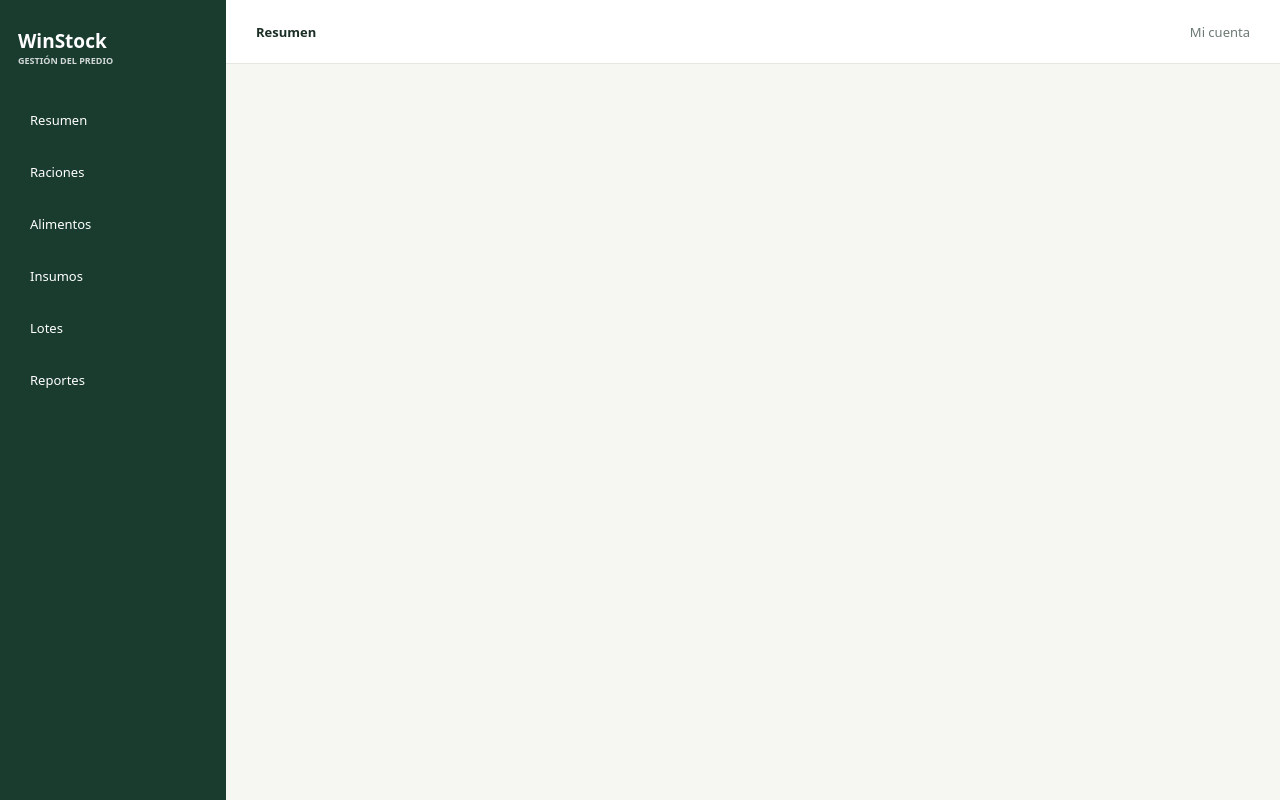
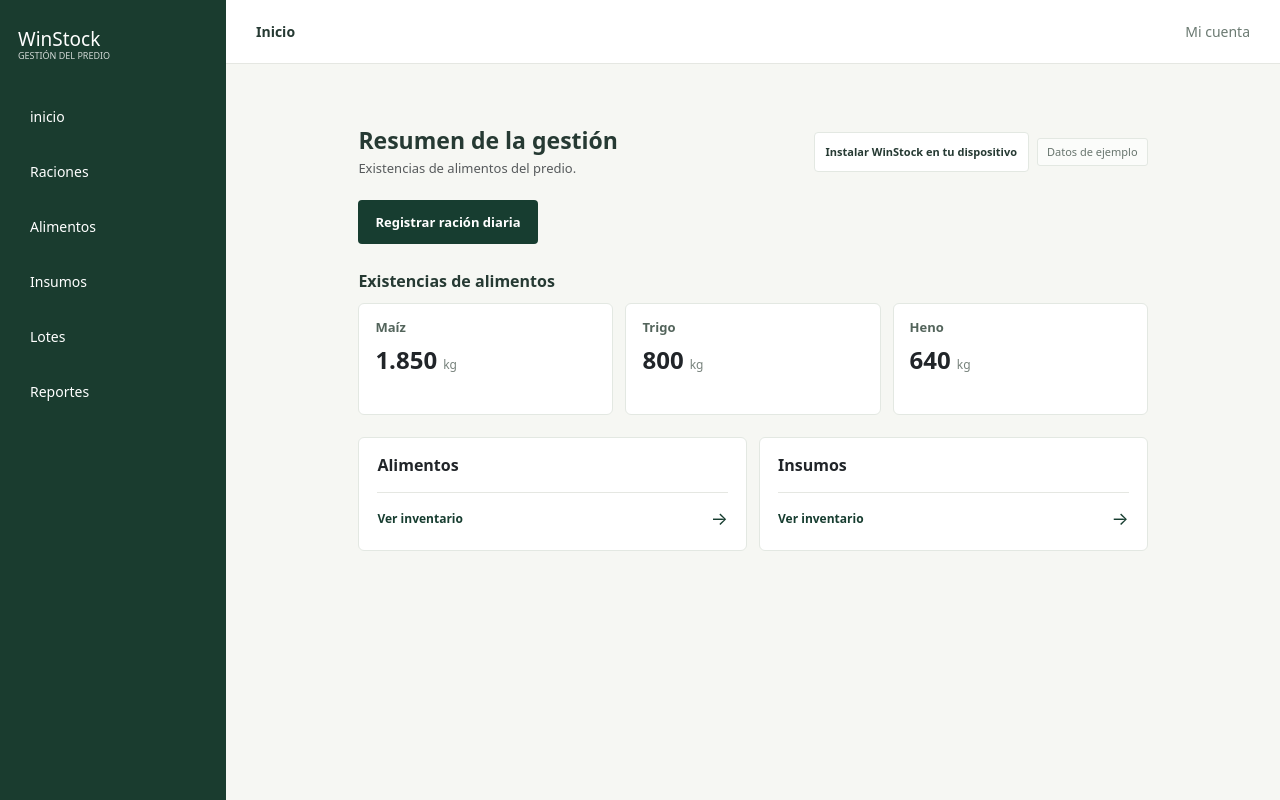
Before and after one commit to DeveloperGerard/WinStock, a Django app: page / in a window 1280 px wide. Run offline with Django 5.2, Linux system fonts and the light colour scheme; the visitor is signed in with stand-in values (Sample User, id 1).

Commit message:
feat: algo estaba haciendo...

```diff
--- /dev/null
+++ b/apps/funcionarios/static/css/inicio.css
@@ -0,0 +1,533 @@
+:root {
+    color-scheme: light;
+    --color-brand: #173d30;
+    --color-brand-active: #2f5145;
+    --color-brand-soft: #e8efeb;
+    --color-page: #f6f7f3;
+    --color-surface: #fff;
+    --color-border: #e3e8e2;
+    --color-text: #263a33;
+    --color-muted: #77827c;
+    --radius-card: 6px;
+    --shadow-panel: 0 18px 50px rgb(23 61 48 / 10%);
+    font-family: system-ui, -apple-system, BlinkMacSystemFont, "Segoe UI", sans-serif;
+  }
+
+  *,
+  *::before,
+  *::after {
+    box-sizing: border-box;
+  }
+
+  body {
+    min-width: 320px;
+    min-height: 100vh;
+    margin: 0;
+    overflow-x: clip;
+    background: var(--color-page);
+    color: var(--color-text);
+    font-size: 14px;
+    line-height: 1.5;
+  }
+
+  a {
+    color: inherit;
+    text-decoration: none;
+  }
+
+  button {
+    font: inherit;
+  }
+
+  :focus-visible {
+    outline: 3px solid #86ad93;
+    outline-offset: 3px;
+  }
+
+  [hidden] {
+    display: none !important;
+  }
+
+  .app-shell {
+    display: flex;
+    min-height: 100vh;
+  }
+
+  .sidebar {
+    position: relative;
+    z-index: 2;
+    display: flex;
+    flex: 0 0 224px;
+    flex-direction: column;
+    padding: 24px 16px;
+    background: var(--color-brand);
+    color: #f4f7f4;
+  }
+
+  .brand {
+    display: inline-flex;
+    width: fit-content;
+    flex-direction: column;
+    gap: 2px;
+    margin: 0 0 32px;
+    color: #fff;
+  }
+
+  .brand-name {
+    font-size: 19px;
+    font-weight: 700;
+    line-height: 1.2;
+  }
+
+  .brand-subtitle {
+    color: #b8c9c0;
+    font-size: 9px;
+    font-weight: 650;
+  }
+
+  .sidebar-navigation {
+    flex: 1;
+  }
+
+  .menu-toggle {
+    display: none;
+  }
+
+  .side-nav {
+    display: grid;
+    gap: 4px;
+  }
+
+  .nav-link {
+    display: flex;
+    min-height: 44px;
+    align-items: center;
+    padding: 10px 12px;
+    border-radius: 4px;
+    color: #dce7e1;
+    font-size: 13px;
+    transition: background-color 140ms ease, color 140ms ease;
+  }
+
+  .nav-link:hover,
+  .nav-link.is-active {
+    background: var(--color-brand-active);
+    color: #fff;
+  }
+
+  .workspace {
+    display: flex;
+    min-width: 0;
+    flex: 1;
+    flex-direction: column;
+  }
+
+  .topbar {
+    position: relative;
+    z-index: 1;
+    display: flex;
+    min-height: 64px;
+    align-items: center;
+    justify-content: space-between;
+    padding: 0 30px;
+    border-bottom: 1px solid var(--color-border);
+    background: var(--color-surface);
+  }
+
+  .topbar-section {
+    margin: 0;
+    font-size: 13px;
+    font-weight: 650;
+  }
+
+  .account-menu {
+    position: relative;
+  }
+
+  .account-trigger {
+    display: flex;
+    min-height: 44px;
+    align-items: center;
+    gap: 9px;
+    color: #4c5d55;
+    cursor: pointer;
+    font-size: 12px;
+    list-style: none;
+  }
+
+  .account-trigger::-webkit-details-marker,
+  .menu-toggle::-webkit-details-marker {
+    display: none;
+  }
+
+  .account-avatar {
+    display: grid;
+    width: 28px;
+    aspect-ratio: 1;
+    place-items: center;
+    border-radius: 50%;
+    background: var(--color-brand-soft);
+    color: var(--color-brand);
+    font-weight: 700;
+  }
+
+  .chevron {
+    width: 7px;
+    height: 7px;
+    margin: -4px 0 0 1px;
+    transform: rotate(45deg);
+    border-right: 1px solid currentColor;
+    border-bottom: 1px solid currentColor;
+  }
+
+  .account-popover {
+    position: absolute;
+    top: calc(100% + 4px);
+    right: 0;
+    z-index: 4;
+    min-width: 160px;
+    padding: 5px;
+    border: 1px solid var(--color-border);
+    border-radius: var(--radius-card);
+    background: var(--color-surface);
+    box-shadow: var(--shadow-panel);
+  }
+
+  .account-popover a {
+    display: flex;
+    min-height: 40px;
+    align-items: center;
+    padding: 8px 10px;
+    border-radius: 3px;
+  }
+
+  .account-popover a:hover {
+    background: var(--color-page);
+  }
+
+  .page-content {
+    width: 100%;
+    max-width: 1440px;
+    margin: 0 auto;
+    padding: 30px;
+  }
+
+  .page-heading,
+  .section-heading {
+    display: flex;
+    align-items: center;
+    justify-content: space-between;
+    gap: 16px;
+  }
+
+  .page-heading h1,
+  .section-heading h2,
+  .stock-card h3,
+  .inventory-card h2 {
+    margin: 0;
+  }
+
+  .page-heading h1 {
+    margin-bottom: 4px;
+    font-size: 23px;
+    font-weight: 650;
+    line-height: 1.25;
+  }
+
+  .text-muted {
+    margin: 0;
+    color: var(--color-muted);
+    font-size: 13px;
+  }
+
+  .heading-tools {
+    display: flex;
+    flex-wrap: wrap;
+    align-items: center;
+    justify-content: flex-end;
+    gap: 8px;
+  }
+
+  .sample-label {
+    flex: 0 0 auto;
+    padding: 5px 9px;
+    border: 1px solid var(--color-border);
+    border-radius: 3px;
+    background: #fbfcfa;
+    color: #68756e;
+    font-size: 11px;
+  }
+
+  .button {
+    display: inline-flex;
+    min-height: 44px;
+    align-items: center;
+    justify-content: center;
+    padding: 10px 16px;
+    border: 1px solid transparent;
+    border-radius: 4px;
+    cursor: pointer;
+    font-size: 13px;
+    font-weight: 650;
+    text-align: center;
+    transition: background-color 140ms ease, border-color 140ms ease;
+  }
+
+  .button-primary {
+    background: var(--color-brand);
+    color: #fff;
+  }
+
+  .button-primary:hover {
+    background: #214a3b;
+  }
+
+  .button-secondary {
+    border-color: var(--color-border);
+    background: var(--color-surface);
+    color: var(--color-text);
+  }
+
+  .button-secondary:hover {
+    border-color: #b8c7bd;
+  }
+
+  .install-button {
+    min-height: 40px;
+    padding: 8px 11px;
+    font-size: 11px;
+  }
+
+  .page-actions {
+    display: flex;
+    flex-wrap: wrap;
+    gap: 10px;
+    margin: 22px 0 28px;
+  }
+
+  .content-section {
+    margin-bottom: 22px;
+  }
+
+  .section-heading {
+    margin-bottom: 12px;
+  }
+
+  .section-heading h2,
+  .inventory-card h2 {
+    font-size: 16px;
+    font-weight: 650;
+  }
+
+  .stock-grid,
+  .inventory-grid {
+    display: grid;
+    grid-template-columns: repeat(3, minmax(0, 1fr));
+    gap: 12px;
+  }
+
+  .card {
+    border: 1px solid var(--color-border);
+    border-radius: var(--radius-card);
+    background: var(--color-surface);
+  }
+
+  .stock-card {
+    min-height: 112px;
+    padding: 16px;
+  }
+
+  .stock-card h3 {
+    margin-bottom: 10px;
+    color: #53645b;
+    font-size: 13px;
+    font-weight: 600;
+  }
+
+  .stock-amount {
+    display: flex;
+    align-items: baseline;
+    gap: 6px;
+    margin: 0;
+    font-size: 24px;
+    font-weight: 650;
+    line-height: 1.2;
+  }
+
+  .stock-unit {
+    color: var(--color-muted);
+    font-size: 12px;
+    font-weight: 500;
+  }
+
+  .inventory-grid {
+    grid-template-columns: repeat(2, minmax(0, 1fr));
+  }
+
+  .inventory-card {
+    display: flex;
+    min-height: 114px;
+    flex-direction: column;
+    justify-content: space-between;
+    padding: 18px;
+  }
+
+  .text-link {
+    display: flex;
+    min-height: 36px;
+    align-items: center;
+    justify-content: space-between;
+    border-top: 1px solid #edf0eb;
+    color: var(--color-brand);
+    font-size: 12px;
+    font-weight: 650;
+  }
+
+  .text-link span {
+    font-size: 18px;
+    font-weight: 400;
+  }
+
+  @media (max-width: 760px) {
+    .sidebar {
+      flex-basis: 190px;
+      padding-right: 12px;
+      padding-left: 12px;
+    }
+
+    .page-content {
+      padding: 24px 20px;
+    }
+
+    .topbar {
+      padding: 0 20px;
+    }
+  }
+
+  @media (max-width: 600px) {
+    .app-shell {
+      display: block;
+    }
+
+    .sidebar {
+      display: block;
+      padding: 12px 16px;
+    }
+
+    .sidebar .brand {
+      margin: 0;
+    }
+
+    .sidebar-navigation {
+      position: absolute;
+      top: 12px;
+      right: 16px;
+    }
+
+    .sidebar-navigation:not([open]) .side-nav {
+      display: none;
+    }
+
+    .menu-toggle {
+      display: flex;
+      min-height: 44px;
+      align-items: center;
+      gap: 8px;
+      padding: 0 10px;
+      border: 1px solid rgb(255 255 255 / 26%);
+      border-radius: 4px;
+      color: #fff;
+      cursor: pointer;
+      font-size: 12px;
+      list-style: none;
+    }
+
+    .menu-toggle-icon {
+      display: grid;
+      width: 17px;
+      gap: 4px;
+    }
+
+    .menu-toggle-icon span {
+      height: 1px;
+      background: currentColor;
+    }
+
+    .side-nav {
+      position: absolute;
+      top: 50px;
+      right: 0;
+      width: min(250px, calc(100vw - 32px));
+      gap: 3px;
+      padding: 8px;
+      border: 1px solid rgb(255 255 255 / 14%);
+      border-radius: 4px;
+      background: var(--color-brand);
+      box-shadow: var(--shadow-panel);
+    }
+
+    .topbar {
+      min-height: 54px;
+      padding: 0 16px;
+    }
+
+    .page-content {
+      padding: 22px 16px 28px;
+    }
+
+    .page-heading {
+      align-items: flex-start;
+    }
+
+    .heading-tools {
+      align-items: flex-end;
+      flex-direction: column;
+    }
+
+    .install-button {
+      max-width: 175px;
+      min-height: 44px;
+      white-space: normal;
+    }
+
+    .page-heading h1 {
+      font-size: 21px;
+    }
+
+    .stock-grid,
+    .inventory-grid {
+      grid-template-columns: 1fr;
+      gap: 8px;
+    }
+
+    .stock-card {
+      display: flex;
+      min-height: 78px;
+      align-items: center;
+      justify-content: space-between;
+      gap: 14px;
+      padding: 14px;
+    }
+
+    .stock-card h3 {
+      margin: 0;
+    }
+
+    .stock-amount {
+      font-size: 21px;
+    }
+
+    .inventory-card {
+      min-height: 96px;
+      padding: 14px;
+    }
+  }
+
+  @media (prefers-reduced-motion: reduce) {
+    *,
+    *::before,
+    *::after {
+      scroll-behavior: auto !important;
+      transition-duration: 0.01ms !important;
+    }
+  }
--- /dev/null
+++ b/apps/funcionarios/templates/inicio.html
@@ -0,0 +1,71 @@
+{% extends 'base.html' %}
+{% load static %}
+
+{% block title %}
+inicio
+{% endblock %}
+
+{% block extra_links %}
+    <link rel="stylesheet" href="{% static 'css/inicio.css' %}">
+{% endblock %}
+
+{% block page_title %}
+Inicio
+{% endblock %}
+
+
+{% block content %}
+<div id="app">
+    <main class="page-content" data-role="admin">
+        <div class="page-heading">
+            <div>
+                <h1>Resumen de la gestión</h1>
+                <p class="text-muted">Existencias de alimentos del predio.</p>
+            </div>
+            <div class="heading-tools">
+                <button class="button button-secondary install-button" type="button">Instalar WinStock en tu
+                    dispositivo</button>
+                <span class="sample-label">Datos de ejemplo</span>
+            </div>
+        </div>
+
+        <div class="page-actions">
+            <a class="button button-primary" href="raciones.html">Registrar ración diaria</a>
+        </div>
+
+        <section class="content-section" aria-labelledby="stock-heading">
+            <div class="section-heading">
+                <h2 id="stock-heading">Existencias de alimentos</h2>
+            </div>
+            <div class="stock-grid">
+                <!-- [SIMULADO] -->
+                <article class="card stock-card">
+                    <h3>Maíz</h3>
+                    <p class="stock-amount"><span>1.850</span> <span class="stock-unit">kg</span></p>
+                </article>
+                <!-- [SIMULADO] -->
+                <article class="card stock-card">
+                    <h3>Trigo</h3>
+                    <p class="stock-amount"><span>800</span> <span class="stock-unit">kg</span></p>
+                </article>
+                <!-- [SIMULADO] -->
+                <article class="card stock-card">
+                    <h3>Heno</h3>
+                    <p class="stock-amount"><span>640</span> <span class="stock-unit">kg</span></p>
+                </article>
+            </div>
+        </section>
+
+        <section class="inventory-grid" aria-label="Inventarios">
+            <article class="card inventory-card">
+                <h2>Alimentos</h2>
+                <a class="text-link" href="alimentos.html">Ver inventario <span aria-hidden="true">→</span></a>
+            </article>
+            <article class="card inventory-card">
+                <h2>Insumos</h2>
+                <a class="text-link" href="insumos.html">Ver inventario <span aria-hidden="true">→</span></a>
+            </article>
+        </section>
+    </main>
+</div>
+{% endblock %}
--- a/apps/funcionarios/views.py
+++ b/apps/funcionarios/views.py
@@ -10,7 +10,7 @@ from .decorators import rol_requerido
 
 def inicio(request):
     if request.user.is_authenticated:
-        return render(request,"base.html")
+        return render(request,"inicio.html")
     return redirect("funcionarios:iniciarSesion")
 
 
--- a/templates/base.html
+++ b/templates/base.html
@@ -1,29 +1,33 @@
 {% load static %}
 <!DOCTYPE html>
 <html lang="es">
+
 <head>
   <meta charset="UTF-8">
   <meta name="viewport" content="width=device-width, initial-scale=1">
-  <title>{% block title %}WinStock{% endblock %}</title>
-  <link rel="stylesheet" href="{% static 'style.css' %}">
-  {% block extra_head %}{% endblock %}
+  <title>{% block title %} | WinStock{% endblock %}</title>
+  <link rel="stylesheet" href="{% static 'base.css' %}">
+  <link href="https://cdn.jsdelivr.net/npm/bootstrap@5.3.9/dist/css/bootstrap.min.css" rel="stylesheet" integrity="sha384-yEPZ7jP9S0QKiUQ0m3jjsO4ProIW7wvR9gXkI7JOGa2XVsw53Yke2bsdkBbjmmiX" crossorigin="anonymous">
+  {% block extra_links %}{% endblock %}
 </head>
+
 <body>
   <aside>
-    <h1>WinStock<small>GESTIÓN DEL PREDIO</small></h1>
+    <h1>
+      WinStock
+      <small>GESTIÓN DEL PREDIO</small>
+    </h1>
+
     <nav>
-      <a href="">Resumen</a>
+      <a href="{% url 'funcionarios:inicio' %}">inicio</a>
       <a href="">Raciones</a>
       <a href="">Alimentos</a>
-      <a href="" >Insumos</a>
-      <a href="" >Lotes</a>
-      <a href="" >Reportes</a>
+      <a href="">Insumos</a>
+      <a href="">Lotes</a>
+      <a href="">Reportes</a>
       {% if request.user.rol.nombre == 'Admin' %}
-        <a href="{% url 'funcionarios:cuentas' %}" >Cuentas</a>
-
+        <a href="{% url 'funcionarios:cuentas' %}">Cuentas</a>
       {% endif %}
-
-
     </nav>
   </aside>
 
@@ -36,5 +40,7 @@
   </header>
 
   <main>{% block content %}{% endblock %}</main>
+  <script src="https://cdn.jsdelivr.net/npm/bootstrap@5.3.9/dist/js/bootstrap.bundle.min.js" integrity="sha384-WyOxWvTyr1QaMPfiPJSv76iReVthorl5uWlFtZPyK0IEB0hGzo9y5Bp9mYanr8Bu" crossorigin="anonymous"></script>
 </body>
+
 </html>
```
Also changed, not shown: static/base.css (renamed from static/style.css).
